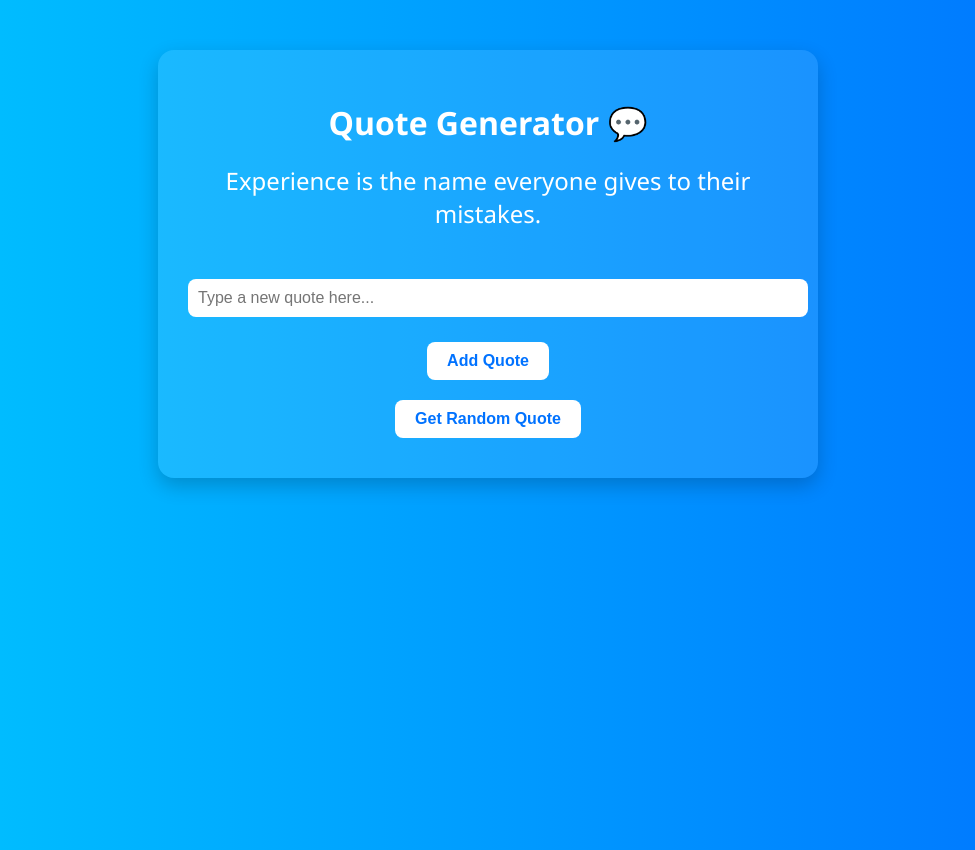
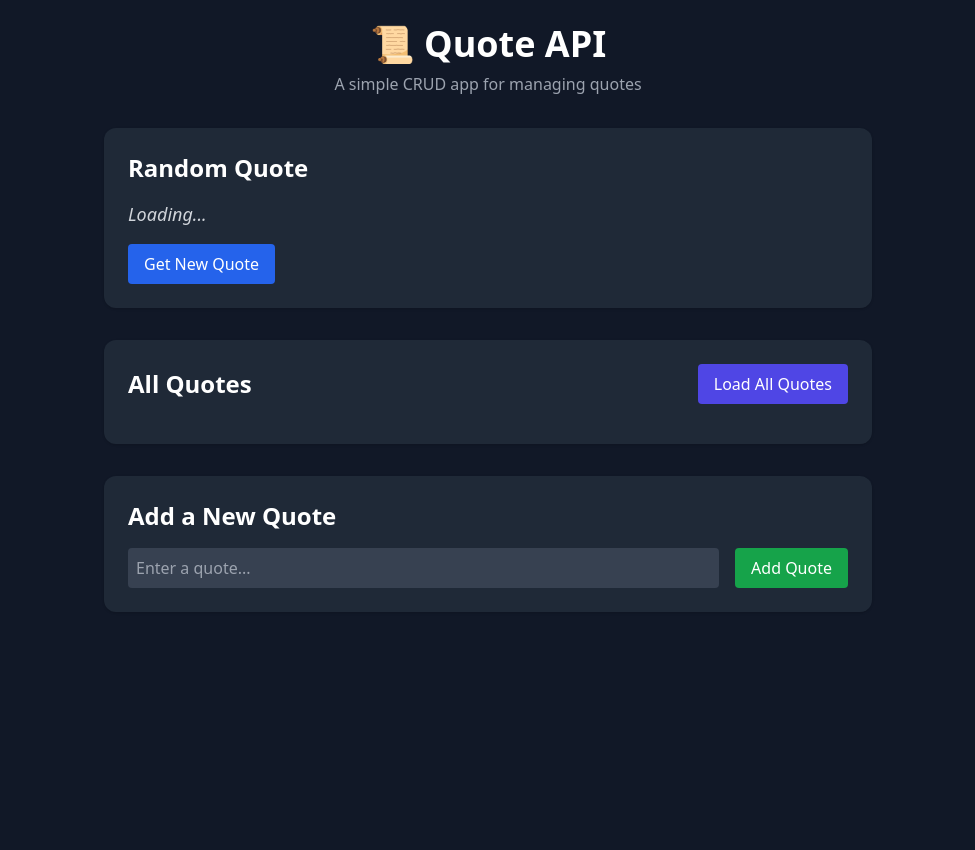
Before and after one commit to ISannan-Ahmad/Flask-Quote-Api, a Flask app: page / in a window 1280 px wide. Shown: the whole page, without its empty margins (152-1127 px from the left). After the commit the page ends 612 px from the top, so only its background shows below. Run offline with Flask 3, Linux system fonts and the light colour scheme; some libraries are stand-ins or nearby versions.

Commit message:
Completed the Project

```diff
--- a/app.py
+++ b/app.py
@@ -1,31 +1,54 @@
 from flask import Flask, jsonify, render_template, request
+from flask_sqlalchemy import SQLAlchemy
+
 import random
-app = Flask(__name__)
 
 
-quotes = [
-    "Code is like humor. When you have to explain it, it’s bad.",
-    "First, solve the problem. Then, write the code.",
-    "Experience is the name everyone gives to their mistakes.",
-    "In order to be irreplaceable, one must always be different.",
-    "Java is to JavaScript what car is to Carpet."
-]
+app = Flask(__name__)
+app.config['SQLALCHEMY_DATABASE_URI'] = 'sqlite:///quotes.db'
+app.config['SQLALCHEMY_TRACK_MODIFICATIONS'] = False
 
-@app.route('/api/quote', methods=["GET", "POST"])
+db = SQLAlchemy(app)
+
+class Quote(db.Model):
+    id = db.Column(db.Integer, primary_key=True)
+    content = db.Column(db.String(500), nullable=False)
+
+    def __repr__(self):
+        return f"Quote({self.id}, '{self.content}')"
+
+@app.route('/api/quote', methods=["GET"])
 def get_quote():
-    if request.method == "POST":
-        data = request.get_json()
-        new_quote = data.get("Quote")
-        print("Received data:", data)
-        if new_quote:
-            quotes.append(new_quote)
-            return jsonify({"message": "Quote added successfully!"}), 201
-        return jsonify({"error": "No quote provided"}), 400
+    quote = Quote.query.order_by(db.func.random()).first()  # Fetch a random quote
+    if not quote:
+        return jsonify({"error": "No quotes available"}), 404
+    return jsonify({"Quote": quote.content}), 200
 
-    if request.method == "GET":
-        if not quotes:
-            return jsonify({"error": "No quotes available"}), 404
-        return jsonify({"Quote": random.choice(quotes)}), 200
+@app.route('/api/quote', methods=["POST"])
+def add_quote():
+    data = request.get_json()
+    new_quote = data.get("Quote")
+    if new_quote:
+        quote = Quote(content=new_quote)
+        db.session.add(quote)
+        db.session.commit()
+        return jsonify({"message": "Quote added successfully!"}), 201
+    return jsonify({"error": "No quote provided"}), 400
+
+
+@app.route('/api/quote/<int:id>', methods=["DELETE"])
+def delete_quote(id):
+    quote = Quote.query.get(id)
+    if not quote:
+        return jsonify({"error": "Quote not found"}), 404
+    db.session.delete(quote)
+    db.session.commit()
+    return jsonify({"message": "Quote deleted successfully!"}), 200
+
+@app.route('/api/quotes', methods=["GET"])
+def get_all_quotes():
+    quotes = Quote.query.all()
+    return jsonify([{"id": quote.id, "quote": quote.content} for quote in quotes]), 200
 
 
 @app.route('/')
@@ -33,4 +56,6 @@ def home():
     return render_template('index.html')
 
 if __name__ == '__main__':
+    with app.app_context():
+        db.create_all()
     app.run(debug=True)
--- a/static/script.js
+++ b/static/script.js
@@ -1,44 +1,96 @@
-
+//Get a random Quote
 async function getRandomQuote() {
-    try{
+    try {
         const response = await fetch("/api/quote");
         const data = await response.json();
-        document.getElementById("quote").innerText = data.Quote;
-    }
-    catch(error){
-        console.error("Error fetching quote : ", error);
+        if (data.Quote) {
+            document.getElementById("quote").innerText = data.Quote;
+        } else {
+            document.getElementById("quote").innerText = "No quote available.";
+        }
+    } catch (error) {
+        console.error("Error fetching quote:", error);
     }
 }
 
-document.querySelector(".get-quote").addEventListener("click", ()=>{
-    getRandomQuote()
-});
+//Get All Quotes
+async function getAllQuotes() {
+    try {
+        const response = await fetch("/api/quotes");
+        const data = await response.json();
+        const allQuotesContainer = document.getElementById("all-quotes");
+        allQuotesContainer.innerHTML = "";
+        if (data.length === 0) {
+            allQuotesContainer.innerText = "No quotes available.";
+        } else {
+            data.forEach(quote => {
+                const quoteDiv = document.createElement("div");
+                quoteDiv.classList.add("quote", "bg-gray-700", "p-4", "rounded-lg", "mb-4", "flex", "justify-between", "items-center");
 
-document.addEventListener("DOMContentLoaded", () => {
-    getRandomQuote();
-});
+                const quoteContent = document.createElement("span");
+                quoteContent.classList.add("text-white");
+                quoteContent.innerText = quote.quote;
 
-document.querySelector("#quote-form").addEventListener("submit", async(e) => {
+                const deleteButton = document.createElement("button");
+                deleteButton.innerText = "Delete";
+                deleteButton.classList.add("bg-red-500", "hover:bg-red-600", "text-white", "px-4", "py-2", "rounded");
+                deleteButton.addEventListener("click", () => deleteQuote(quote.id));
+
+                quoteDiv.appendChild(quoteContent);
+                quoteDiv.appendChild(deleteButton);
+                allQuotesContainer.appendChild(quoteDiv);
+            });
+        }
+    } catch (error) {
+        console.error("Error fetching all quotes:", error);
+    }
+}
+
+document.querySelector(".get-quote").addEventListener("click", getRandomQuote);
+document.querySelector(".get-all-quotes").addEventListener("click", getAllQuotes);
+document.addEventListener("DOMContentLoaded", getRandomQuote);
+
+//Add new Quote
+document.querySelector("#quote-form").addEventListener("submit", async (e) => {
     e.preventDefault();
 
     const newQuote = document.getElementById("new-quote").value;
 
-    if(newQuote.trim()){
-        try{
+    if (newQuote.trim()) {
+        try {
             const response = await fetch('/api/quote', {
-                method : "POST",
-                headers : {
-                    "Content-Type" : "application/json",
+                method: "POST",
+                headers: {
+                    "Content-Type": "application/json",
                 },
-                body : JSON.stringify({Quote : newQuote})
+                body: JSON.stringify({ Quote: newQuote }),
             });
 
             const data = await response.json();
-            alert(data.message || "Quote Added Successfully")
-            document.getElementById("new-quote").value = "";
-        }
-        catch(error){
-            console.error("Error adding the quote : ", error)
+            alert(data.message || "Quote Added Successfully");
+            resetForm(); // Reset the form after adding
+            getAllQuotes();
+        } catch (error) {
+            console.error("Error adding the quote:", error);
         }
     }
 });
+
+// Delete Quote
+async function deleteQuote(id) {
+    try {
+        const response = await fetch(`/api/quote/${id}`, {
+            method: "DELETE",
+        });
+
+        const data = await response.json();
+        alert(data.message || "Quote Deleted Successfully");
+        getAllQuotes();
+    } catch (error) {
+        console.error("Error deleting the quote:", error);
+    }
+}
+
+function resetForm() {
+    document.getElementById("new-quote").value = "";
+}
--- a/static/style.css
+++ b/static/style.css
@@ -1,3 +1,64 @@
+/* body {
+    font-family: 'Segoe UI', Tahoma, Geneva, Verdana, sans-serif;
+    background: linear-gradient(to right, #00c6ff, #0072ff);
+    color: #fff;
+    display: flex;
+    flex-direction: column;
+    align-items: center;
+    padding-top: 50px;
+    min-height: 100vh;
+    margin: 0;
+}
+
+.container {
+    background-color: rgba(255, 255, 255, 0.1);
+    border-radius: 16px;
+    padding: 30px;
+    max-width: 600px;
+    width: 90%;
+    text-align: center;
+    box-shadow: 0 8px 20px rgba(0, 0, 0, 0.2);
+}
+
+h1 {
+    font-size: 2rem;
+    margin-bottom: 20px;
+}
+
+.quote-box {
+    font-size: 1.5rem;
+    margin-bottom: 20px;
+    min-height: 80px;
+    transition: opacity 0.3s ease-in-out;
+}
+
+input[type="text"] {
+    width: 100%;
+    padding: 10px;
+    margin: 15px 0;
+    border: none;
+    border-radius: 8px;
+    font-size: 1rem;
+}
+
+button {
+    padding: 10px 20px;
+    font-size: 1rem;
+    border: none;
+    margin: 10px;
+    border-radius: 8px;
+    cursor: pointer;
+    background-color: #ffffff;
+    color: #0072ff;
+    font-weight: bold;
+    transition: all 0.2s ease;
+}
+
+button:hover {
+    background-color: #ddd;
+} */
+
+
 body {
     font-family: 'Segoe UI', Tahoma, Geneva, Verdana, sans-serif;
     background: linear-gradient(to right, #00c6ff, #0072ff);
@@ -57,3 +118,11 @@ button {
 button:hover {
     background-color: #ddd;
 }
+
+#all-quotes {
+    margin-top: 20px;
+    text-align: left;
+    font-size: 1.2rem;
+    max-height: 200px;
+    overflow-y: scroll;
+}
--- a/templates/index.html
+++ b/templates/index.html
@@ -1,4 +1,4 @@
-<!DOCTYPE html>
+<!-- <!DOCTYPE html>
 <html lang="en">
 <head>
     <meta charset="UTF-8">
@@ -18,9 +18,63 @@
         </form>
 
         <button class="get-quote">Get Random Quote</button>
+        <button class="get-all-quotes">Get All Quotes</button>
+
+        <div id="all-quotes"></div>
     </div>
 
+    <script src="{{ url_for('static', filename='script.js') }}"></script>
+</body>
+</html> -->
+
+
+<!DOCTYPE html>
+<html lang="en" class="dark">
+<head>
+  <meta charset="UTF-8" />
+  <meta name="viewport" content="width=device-width, initial-scale=1.0" />
+  <title>Quote API - Dark Theme</title>
+  <script src="https://cdn.tailwindcss.com"></script>
+</head>
+<body class="bg-gray-900 text-white min-h-screen p-6">
+
+  <div class="max-w-3xl mx-auto space-y-8">
+    <!-- Header -->
+    <header class="text-center">
+      <h1 class="text-4xl font-bold mb-2">📜 Quote API</h1>
+      <p class="text-gray-400">A simple CRUD app for managing quotes</p>
+    </header>
+
+    <!-- Random Quote -->
+    <section class="bg-gray-800 p-6 rounded-xl shadow">
+      <h2 class="text-2xl font-semibold mb-4">Random Quote</h2>
+      <div id="quote" class="text-lg italic text-gray-300 mb-4">Loading...</div>
+      <button class="get-quote bg-blue-600 hover:bg-blue-700 text-white px-4 py-2 rounded">Get New Quote</button>
+    </section>
+
+    <!-- All Quotes -->
+    <section class="bg-gray-800 p-6 rounded-xl shadow">
+      <div class="flex justify-between items-center mb-4">
+        <h2 class="text-2xl font-semibold">All Quotes</h2>
+        <button class="get-all-quotes bg-indigo-600 hover:bg-indigo-700 text-white px-4 py-2 rounded">Load All Quotes</button>
+      </div>
+      <div id="all-quotes" class="space-y-4">
+        <!-- Quotes will appear here -->
+      </div>
+    </section>
+
+    <!-- Add Quote -->
+    <section class="bg-gray-800 p-6 rounded-xl shadow">
+      <h2 class="text-2xl font-semibold mb-4">Add a New Quote</h2>
+      <form id="quote-form" class="flex gap-4 flex-col sm:flex-row">
+        <input type="text" id="new-quote" placeholder="Enter a quote..." class="flex-1 p-2 rounded bg-gray-700 text-white focus:outline-none focus:ring focus:ring-blue-500" required />
+        <button type="submit" class="bg-green-600 hover:bg-green-700 text-white px-4 py-2 rounded">Add Quote</button>
+      </form>
+    </section>
+  </div>
 
 </body>
+
     <script src="{{ url_for('static', filename='script.js') }}"></script>
+
 </html>
```
Also changed, not shown: README.md (added), 1 other file.
